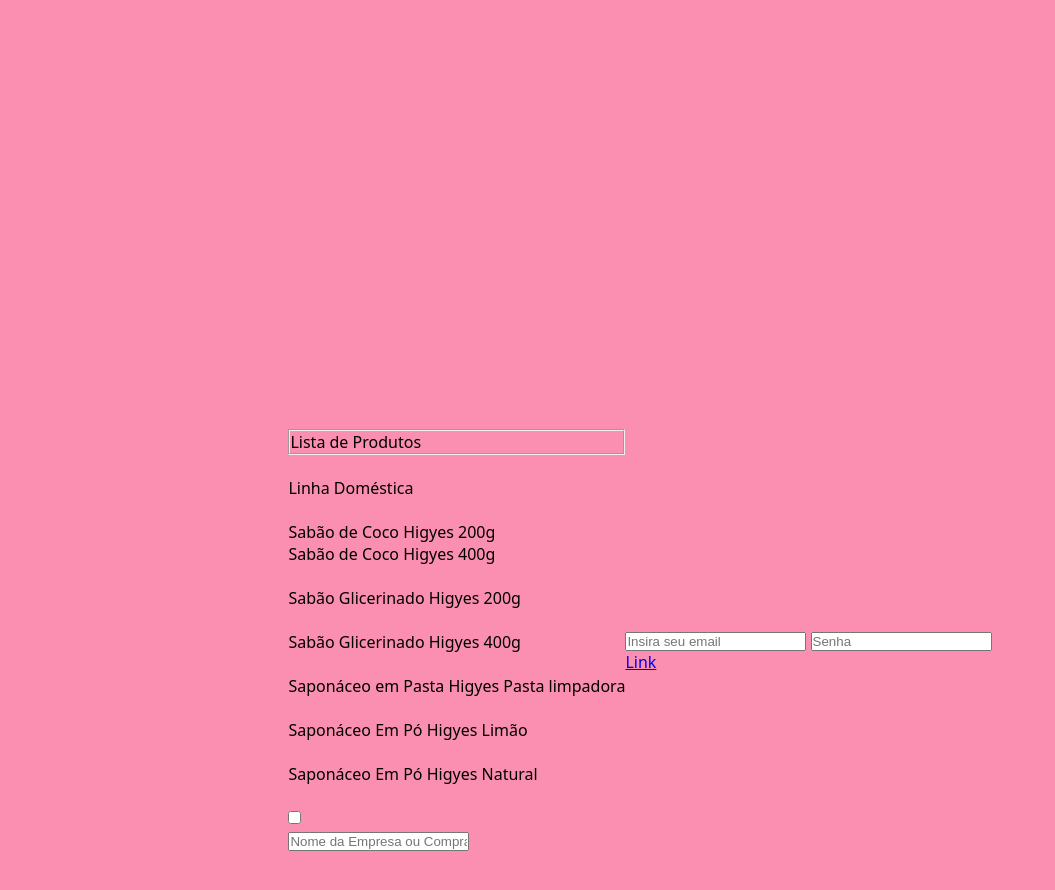
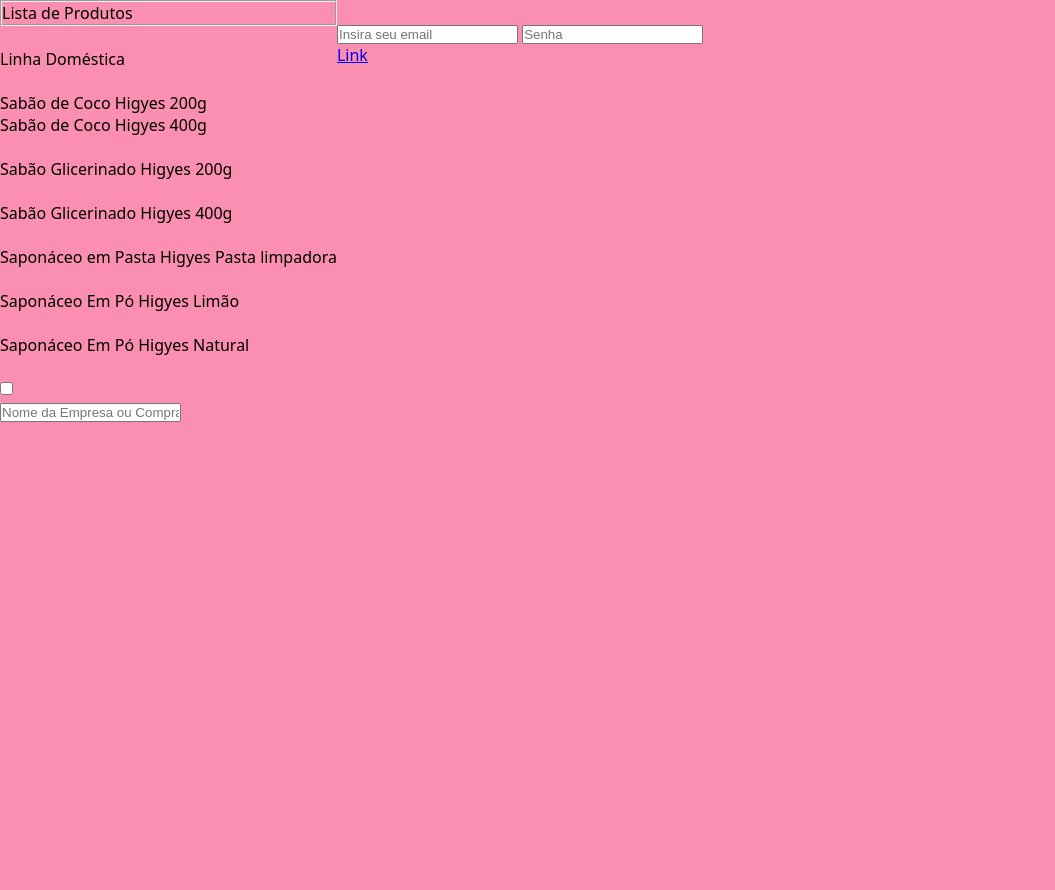
Before and after one commit to PuppeJr/Pedido, a plain HTML site: page index.html in a window 1280 px wide. Shown: the whole page, without its empty margins (0-1055 px from the left). Drawn offline with Linux system fonts and the light colour scheme.

Commit message:
Modificação index, styles

```diff
--- a/index.html
+++ b/index.html
@@ -6,6 +6,7 @@
     <meta http-equiv="X-UA-Compatible" content="IE=edge">
     <meta name="viewport" content="width=device-width, initial-scale=1.0">
     <link rel="stylesheet" href="./styles.css">
+    <link rel="stylesheet" href="lista.js">
     <title>Higyes do Brasil</title>
 
 </head>
--- a/styles.css
+++ b/styles.css
@@ -12,7 +12,7 @@ body {
     height: 100vw;
     /* altura da página  */
     display: flex;
-    justify-content: center;
-    align-items: center;
+    justify-content: left;
+    align-items: left;
     font-family: system-ui, -apple-system, BlinkMacSystemFont, 'Segoe UI', Roboto, Oxygen, Ubuntu, Cantarell, 'Open Sans', 'Helvetica Neue', sans-serif;
 }
```
